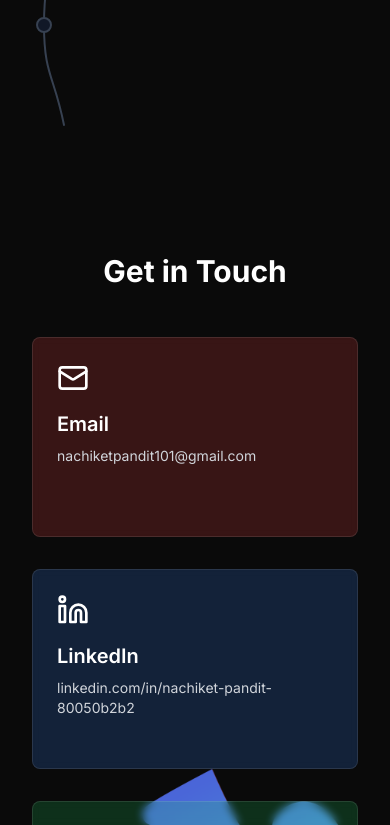
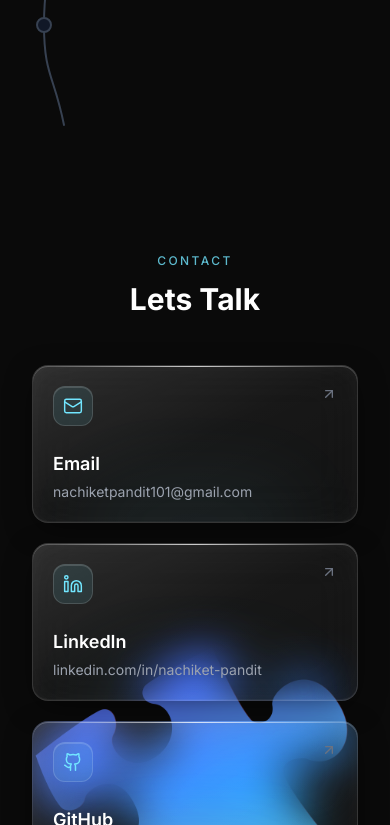
Before and after one commit to nachiketpandit101/portfolio, a Next.js app: page / in a window 390 px wide. Shown: the part 2791-3616 px from the top of the page. Built offline with nearby package versions, Linux system fonts and the light colour scheme.

Commit message:
cleaner contact section

```diff
--- a/src/components/Contact.tsx
+++ b/src/components/Contact.tsx
@@ -1,90 +1,98 @@
 "use client"
 
-import { useState } from 'react';
 import Link from 'next/link';
-import { Mail, Linkedin, Github } from 'lucide-react';
+import { motion, useReducedMotion } from 'framer-motion';
+import { Mail, Linkedin, Github, ArrowUpRight } from 'lucide-react';
 
 interface SocialLink {
   name: string;
   url: string;
+  handle: string;
   icon: React.ReactNode;
-  color: string;
-  hoverColor: string;
+  external: boolean;
 }
-
-export default function Contact() {
-  const [hoveredLink, setHoveredLink] = useState<string | null>(null);
 
 const socialLinks: SocialLink[] = [
   {
     name: 'Email',
     url: 'mailto:nachiketpandit101@gmail.com',
-      icon: <Mail className="w-8 h-8" />,
-      color: 'bg-red-500/20',
-      hoverColor: 'bg-red-500/30'
+    handle: 'nachiketpandit101@gmail.com',
+    icon: <Mail className="w-5 h-5" strokeWidth={1.75} />,
+    external: false
   },
   {
     name: 'LinkedIn',
     url: 'https://www.linkedin.com/in/nachiket-pandit-80050b2b2/',
-      icon: <Linkedin className="w-8 h-8" />,
-      color: 'bg-blue-500/20',
-      hoverColor: 'bg-blue-500/30'
+    handle: 'linkedin.com/in/nachiket-pandit',
+    icon: <Linkedin className="w-5 h-5" strokeWidth={1.75} />,
+    external: true
   },
   {
     name: 'GitHub',
     url: 'https://github.com/nachiketpandit101',
-      icon: <Github className="w-8 h-8" />,
-      color: 'bg-green-500/20',
-      hoverColor: 'bg-gray-500/30'
+    handle: 'github.com/nachiketpandit101',
+    icon: <Github className="w-5 h-5" strokeWidth={1.75} />,
+    external: true
   }
 ];
 
+export default function Contact() {
+  const reduceMotion = useReducedMotion() ?? false;
+
   return (
-    <div id="contact-section" className="mt-32 mb-16">
-      <h2 className="text-3xl font-bold text-white mb-12 text-center">Get in Touch</h2>
+    <section id="contact-section" className="mt-32 mb-16">
+      <motion.div
+        className="text-center mb-12"
+        initial={reduceMotion ? false : { opacity: 0, y: 16 }}
+        whileInView={{ opacity: 1, y: 0 }}
+        viewport={{ once: true, amount: 0.6 }}
+        transition={{ duration: 0.6, ease: 'easeOut' }}
+      >
+        <p className="text-xs uppercase tracking-[0.2em] text-[#72E6FF]/80 font-medium mb-3">
+          Contact
+        </p>
+        <h2 className="text-3xl font-bold text-white mb-3">Lets Talk</h2>
+      </motion.div>
 
-      <div className="max-w-4xl mx-auto">
-        <div className="grid grid-cols-1 md:grid-cols-3 gap-8">
-          {socialLinks.map((link) => (
+      <div className="max-w-4xl mx-auto grid grid-cols-1 md:grid-cols-3 gap-5">
+        {socialLinks.map((link, index) => (
+          <motion.div
+            key={link.name}
+            initial={reduceMotion ? false : { opacity: 0, y: 20 }}
+            whileInView={{ opacity: 1, y: 0 }}
+            viewport={{ once: true, amount: 0.4 }}
+            transition={{ duration: 0.5, ease: 'easeOut', delay: reduceMotion ? 0 : index * 0.1 }}
+          >
             <Link
-              key={link.name}
               href={link.url}
-              target={link.name === 'Email' ? '_self' : '_blank'}
-              rel={link.name === 'Email' ? '' : 'noopener noreferrer'}
-              className="group relative"
-              onMouseEnter={() => setHoveredLink(link.name)}
-              onMouseLeave={() => setHoveredLink(null)}
+              target={link.external ? '_blank' : undefined}
+              rel={link.external ? 'noopener noreferrer' : undefined}
+              className="group relative block h-full overflow-hidden rounded-2xl border border-white/15 bg-white/[0.04] backdrop-blur-xl backdrop-saturate-150 p-5 text-gray-200/90 shadow-[inset_0_1px_0_0_rgba(255,255,255,0.22),inset_0_-1px_0_0_rgba(255,255,255,0.05),inset_0_0_20px_rgba(255,255,255,0.04),0_8px_32px_-8px_rgba(0,0,0,0.6)] transition-all duration-300 motion-reduce:transition-none hover:-translate-y-1 hover:border-[#72E6FF]/30 hover:shadow-[inset_0_1px_0_0_rgba(255,255,255,0.3),inset_0_-1px_0_0_rgba(255,255,255,0.08),inset_0_0_24px_rgba(255,255,255,0.06),0_10px_40px_-8px_rgba(0,0,0,0.7),0_0_32px_-6px_rgba(114,230,255,0.45)] focus:outline-none focus-visible:ring-2 focus-visible:ring-[#72E6FF]/60 focus-visible:ring-offset-2 focus-visible:ring-offset-black"
             >
-              <div className={`
-                p-6 rounded-lg transition-all duration-300
-                ${hoveredLink === link.name ? link.hoverColor : link.color}
-                backdrop-blur-sm
-                transform hover:scale-105
-                border border-white/10
-                h-[200px] w-full
-                flex flex-col justify-between
-              `}>
-                <div>
-                  <div className="text-white mb-4">{link.icon}</div>
-                  <h3 className="text-xl font-semibold text-white mb-2">{link.name}</h3>
-                  <div className="text-gray-300 text-sm">
-                    {link.name === 'Email' ? 'nachiketpandit101@gmail.com' :
-                     link.name === 'LinkedIn' ? 'linkedin.com/in/nachiket-pandit-80050b2b2' :
-                     'github.com/nachiketpandit'}
-                  </div>
+              <div className="pointer-events-none absolute inset-0 bg-gradient-to-br from-white/[0.12] via-white/[0.02] to-transparent" />
+              <div className="pointer-events-none absolute inset-x-5 top-0 h-px bg-gradient-to-r from-transparent via-white/70 to-transparent" />
+              <div className="pointer-events-none absolute -bottom-12 left-1/2 h-24 w-56 -translate-x-1/2 rounded-full bg-[#72E6FF]/20 blur-2xl opacity-30 transition-opacity duration-300 group-hover:opacity-100" />
+
+              <div className="relative flex items-start justify-between mb-6">
+                <span className="flex h-10 w-10 items-center justify-center rounded-xl border border-white/15 bg-[#72E6FF]/10 text-[#72E6FF] shadow-[inset_0_1px_0_0_rgba(255,255,255,0.15)]">
+                  {link.icon}
+                </span>
+                <ArrowUpRight
+                  className="w-4 h-4 text-gray-500 transition-all duration-300 group-hover:text-[#72E6FF] group-hover:translate-x-0.5 group-hover:-translate-y-0.5"
+                  strokeWidth={2}
+                />
               </div>
 
-                {/* Hover effect line */}
-                <div className={`
-                  absolute bottom-0 left-0 h-0.5 bg-white
-                  transition-all duration-300
-                  ${hoveredLink === link.name ? 'w-full' : 'w-0'}
-                `}></div>
+              <div className="relative">
+                <h3 className="text-lg font-semibold text-white mb-1">{link.name}</h3>
+                <p className="text-sm text-gray-400 truncate transition-colors group-hover:text-gray-200">
+                  {link.handle}
+                </p>
               </div>
             </Link>
+          </motion.div>
         ))}
       </div>
-      </div>
-    </div>
+    </section>
   );
 }
```
Lines whose indentation alone changed are shown as unchanged.
